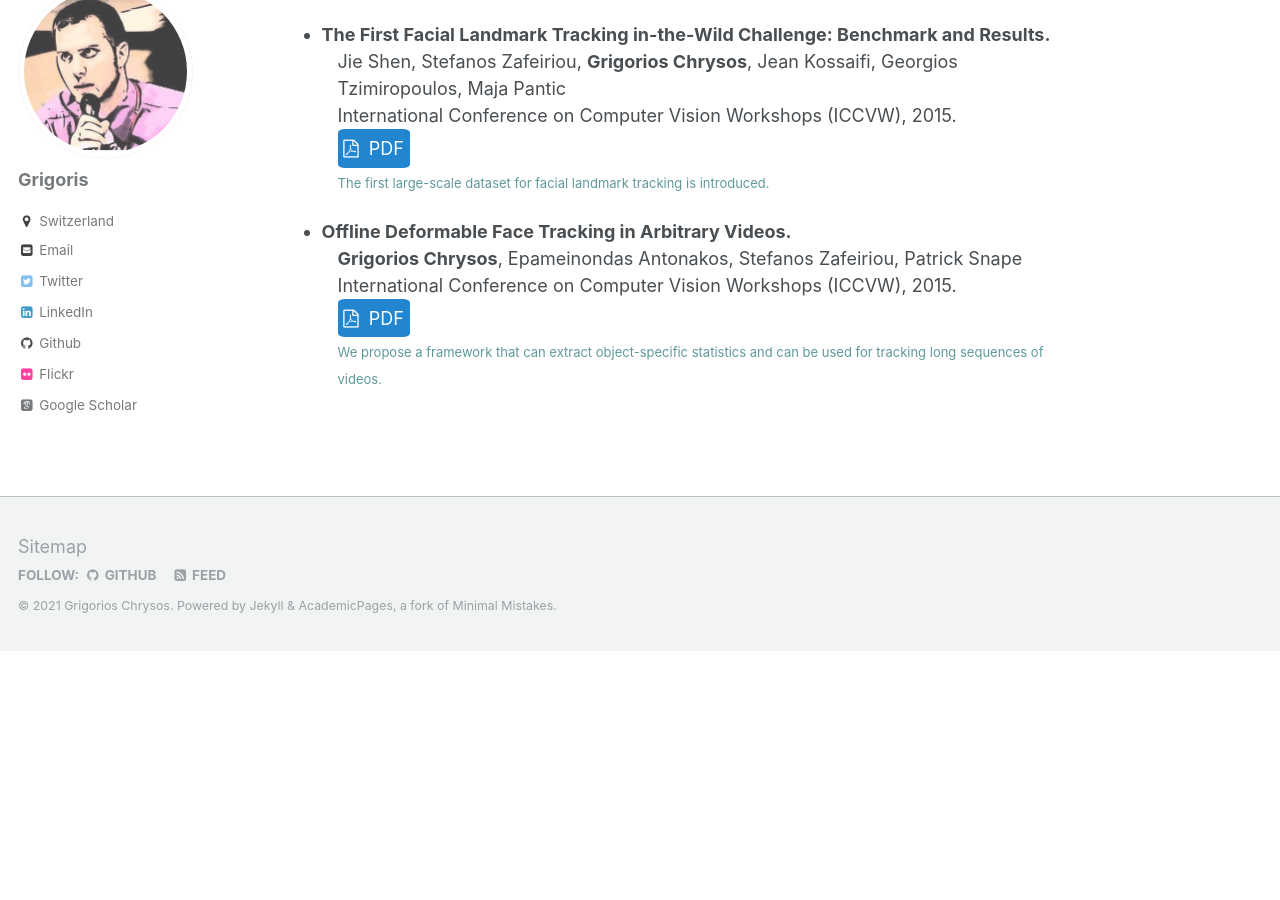
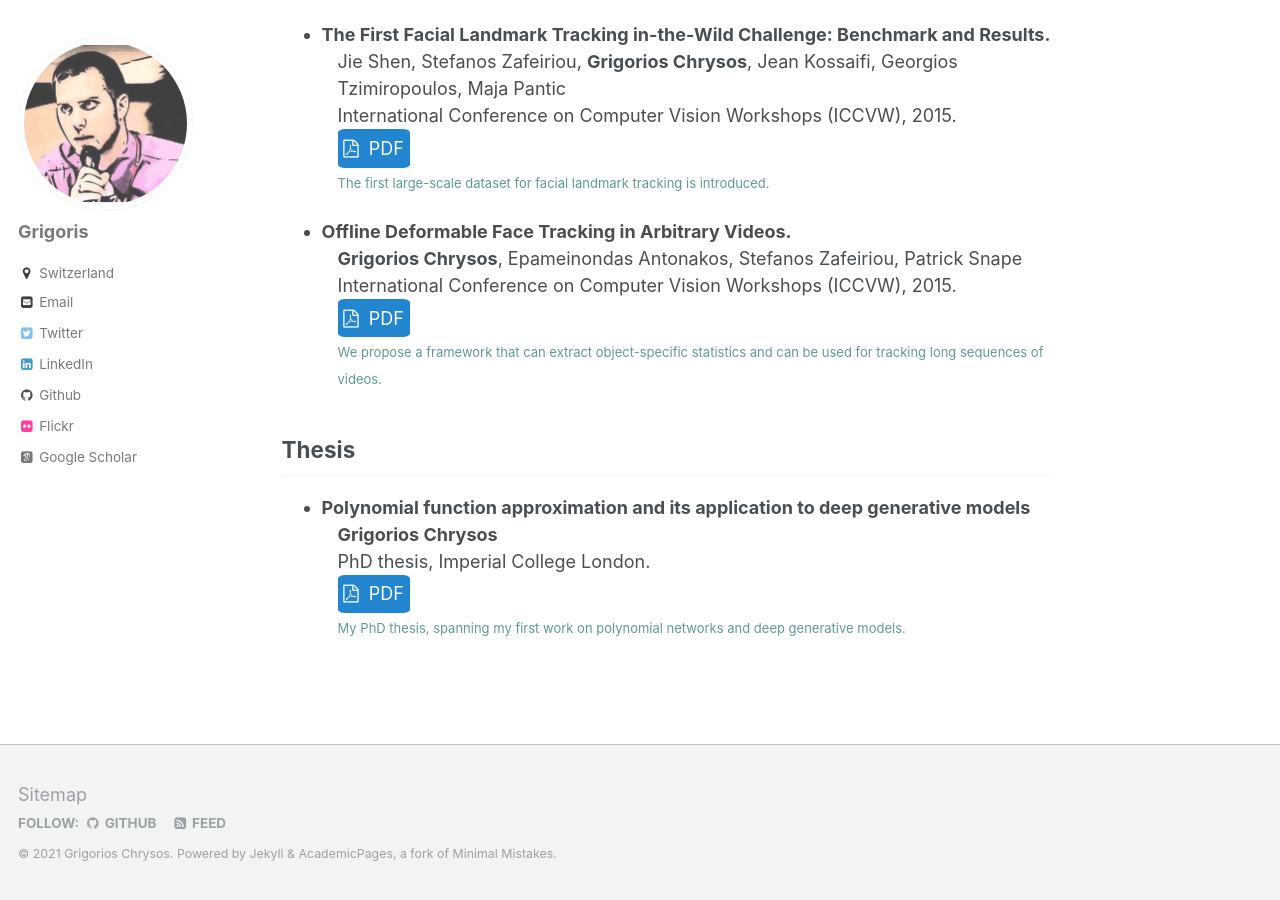
Before and after one commit to grigorisg9gr/grigorisg9gr.github.io, a Jekyll site: the page built from _publications/index.html, in a window 1280 px wide and 900 px high, scrolled down 5028 px. Built offline with Jekyll 4.4.1, drawn with Linux system fonts in a browser that asks for light colours; some web fonts are replaced; before the commit the page ends 5679 px from its top, so only the background shows below that.

Commit message:
Add the PhD thesis link in the publications.

```diff
--- a/_publications/index.html
+++ b/_publications/index.html
@@ -255,3 +255,19 @@
     </div></li>
 
 </ul>
+
+
+
+<h2 id="thesis">Thesis</h2>
+<ul>
+
+<li><strong>Polynomial function approximation and its application to deep generative models</strong>
+    <div style="padding-left: 16px">
+      <p><strong>Grigorios Chrysos</strong><br>
+      PhD thesis, Imperial College London. <br>
+      <a style="color: white; text-decoration: none;" href="https://doi.org/10.25560/90057"><span class="buttong button-round"> <i class="fa fa-file-pdf-o" aria-hidden="true"></i> &nbsp;PDF</span></a><br>
+      <span style="color: #609999; font-size: 13px; line-height: 13px;">My PhD thesis, spanning my first work on polynomial networks and deep generative models.</span></p>
+    </div></li>
+
+
+</ul>
```
